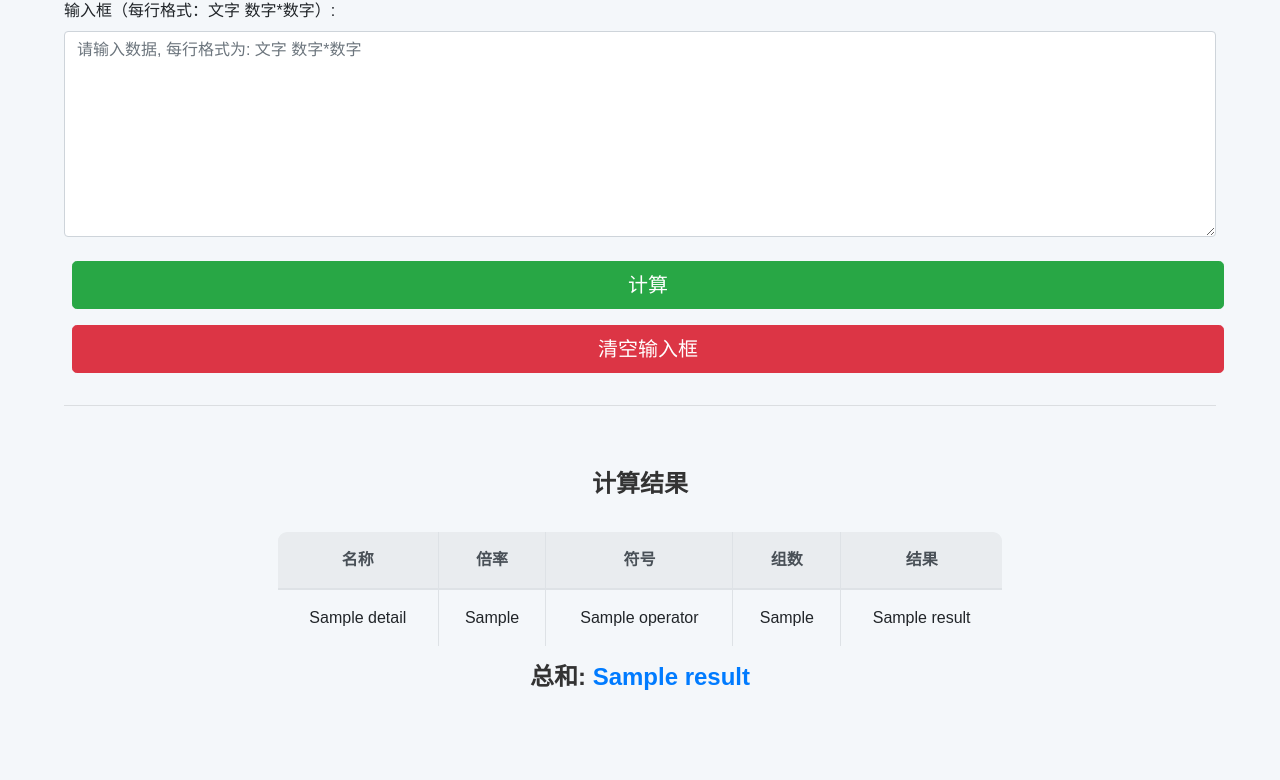
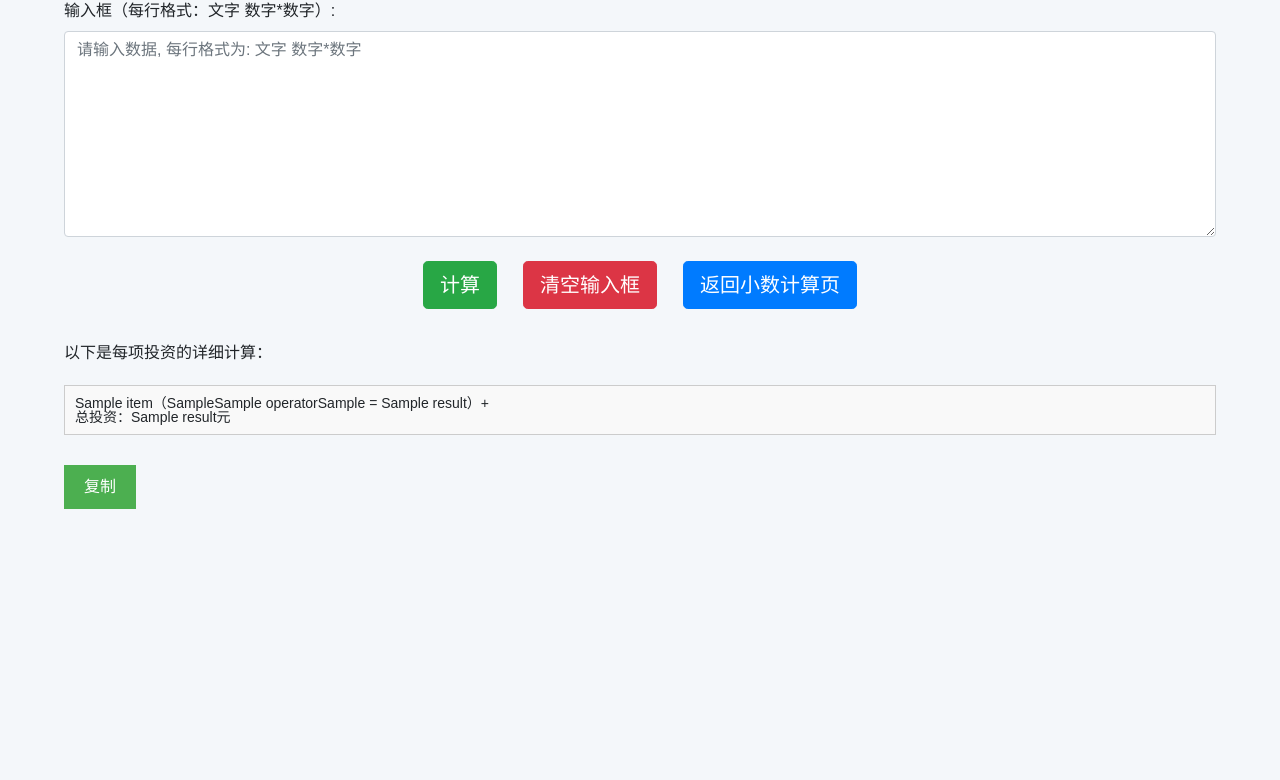
Before and after one commit to Mr-Weik/calc_web, a Flask app: template templates/calc_sum.html in a window 1280 px wide. Shown: the part 121-901 px from the top of the page. After the commit the page ends 630 px from the top, so only its background shows below. Run offline with Flask 3, Linux system fonts and the light colour scheme; the template is opened without the code that fills it: most values are stand-ins (such as "Sample title", 1, 10 or a date in 2020); some libraries are stand-ins or nearby versions.

Commit message:
feat : 增加新的页面,优化逻辑

```diff
--- a/app.py
+++ b/app.py
@@ -58,7 +58,6 @@ def calculate():
     )
 
 
-@app.route('/calc_sum', methods=['GET', 'POST'])
 @app.route('/calc_sum', methods=['GET', 'POST'])
 def calc_sum():
     result = None
@@ -130,6 +129,7 @@ def calc_sum():
 
         result = round(total_sum, 2)  # 最终结果四舍五入到两位小数
 
+    print(f'result: {result}, details: {details}')
     return render_template('calc_sum.html', result=result, details=details)
 
 
--- a/static/css/calc_sum.css
+++ b/static/css/calc_sum.css
@@ -1,6 +1,6 @@
 /* 自定义样式 */
 body {
-    background-color: #f4f7fa; /* 改为更柔和的背景色 */
+    background-color: #f4f7fa; /* 更柔和的背景色 */
     font-family: 'Arial', sans-serif;
     margin: 0;
     padding: 0;
@@ -74,6 +74,20 @@ strong {
     color: #007bff; /* 结果加亮显示 */
 }
 
+/* 操作按钮的样式调整 */
+.text-center {
+    display: flex;
+    justify-content: center;  /* 水平居中 */
+    align-items: center;  /* 垂直居中 */
+    gap: 10px;  /* 按钮之间的间距 */
+    flex-wrap: nowrap;  /* 禁止按钮换行 */
+}
+
+.text-center button {
+    margin: 0;  /* 移除默认的外边距 */
+    width: auto;  /* 按钮宽度根据内容自适应 */
+}
+
 /* 响应式设计 */
 @media (max-width: 767px) {
     .container {
@@ -107,3 +121,39 @@ strong {
         font-size: 1rem;
     }
 }
+
+/* 盒子样式 */
+.calc-box {
+    border: 1px solid #ccc;
+    padding: 10px;
+    margin: 20px 0;
+    background-color: #f9f9f9;
+    font-family: Arial, sans-serif;
+    font-size: 14px;
+    white-space: normal; /* 改为 normal，避免换行符带来额外间距 */
+    line-height: 1; /* 控制行间距为最小 */
+}
+
+/* 去除 p 标签的上下外边距 */
+.calc-box p {
+    margin: 0; /* 去除 p 标签默认的上下边距 */
+}
+
+/* 复制按钮样式 */
+.copy-btn {
+    background-color: #4CAF50; /* 绿色 */
+    color: white;
+    padding: 10px 20px;
+    margin-top: 10px;
+    border: none;
+    cursor: pointer;
+    font-size: 16px;
+}
+
+.copy-btn:hover {
+    background-color: #45a049;
+}
+
+.copy-btn:active {
+    background-color: #3e8e41;
+}
--- a/static/js/calc_sum.js
+++ b/static/js/calc_sum.js
@@ -1,3 +1,55 @@
+// 页面加载时发送请求
+window.onload = function () {
+    fetch('/calc_sum')
+        .then(response => response.json())
+        .then(data => {
+            let resultText = '';
+            // 拼接每一项计算结果
+            data.details.forEach(detail => {
+                resultText += `${detail.name}（${detail.num1} ${detail.operator} ${detail.num2} = ${detail.result}） +\n`;
+            });
+            resultText += `总投资 ${data.total_investment} 元`;
+
+            // 将结果显示在页面的 pre 标签中
+            document.getElementById('result').textContent = resultText;
+        })
+        .catch(error => {
+            console.error('Error fetching data:', error);
+        });
+}
+
+
+// copy.js
+document.addEventListener('DOMContentLoaded', function () {
+    // 获取复制按钮和显示内容的盒子
+    const copyBtn = document.getElementById('copy-btn');
+    const calcBox = document.getElementById('calc-container');
+
+    // 复制按钮点击事件
+    copyBtn.addEventListener('click', function () {
+        // 创建一个临时的文本框
+        const textArea = document.createElement('textarea');
+        textArea.value = calcBox.innerText; // 获取盒子内的文本
+        document.body.appendChild(textArea);
+
+        // 选择文本并复制
+        textArea.select();
+        document.execCommand('copy');
+
+        // 移除临时文本框
+        document.body.removeChild(textArea);
+
+        // 可选：弹出提示用户内容已被复制
+        alert('内容已复制到剪贴板！');
+    });
+});
+
+
 function clearInput() {
-    document.getElementById('input_text').value = '';
+    document.getElementById('input_text').value = '';  // 清空 textarea 的内容
 }
+
+
+function goBack() {
+    window.location.href = '/'; // 跳转到 index.html 页面
+}
--- a/templates/calc_sum.html
+++ b/templates/calc_sum.html
@@ -21,44 +21,24 @@
 
         <!-- 操作按钮 -->
         <div class="text-center mb-4">
-            <button name="operation" value="add" type="submit" class="btn btn-success m-2 btn-lg w-100 w-md-auto">计算</button>
-            <button type="button" class="btn btn-danger m-2 btn-lg w-100 w-md-auto" onclick="clearInput()">清空输入框</button>
+            <button name="operation" value="add" type="submit" class="btn btn-success m-2 btn-lg">计算</button>
+            <button type="button" class="btn btn-danger m-2 btn-lg" onclick="clearInput()">清空输入框</button>
+            <button type="button" class="btn btn-primary m-2 btn-lg" onclick="goBack()">返回小数计算页</button>
         </div>
+
     </form>
 
-{% if result is not none %}
-<hr>
-<div class="container">
-    <div class="row justify-content-center">
-        <div class="col-md-8">
-            <h3 class="text-center">计算结果</h3>
-            <table class="table table-bordered table-hover">
-                <thead class="thead-light">
-                    <tr>
-                        <th>名称</th>
-                        <th>倍率</th>
-                        <th>符号</th>
-                        <th>组数</th>
-                        <th>结果</th>
-                    </tr>
-                </thead>
-                <tbody>
-                    {% for detail in details %}
-                    <tr>
-                        <td>{{ detail.name }}</td>
-                        <td>{{ detail.num1 }}</td>
-                        <td>{{ detail.operator }}</td>
-                        <td>{{ detail.num2 }}</td>
-                        <td>{{ detail.result }}</td>
-                    </tr>
-                    {% endfor %}
-                </tbody>
-            </table>
-            <h4 class="text-center mt-3">总和: <strong>{{ result }}</strong></h4>
-        </div>
+    <p>以下是每项投资的详细计算：</p>
+
+    <div id="calc-container" class="calc-box">
+        {% for item in details %}
+            <p>{{ item.name }}（{{ item.num1 }}{{ item.operator }}{{ item.num2 }} = {{ item.result }}）+</p>
+        {% endfor %}
+        <p>总投资：{{ result }}元</p>
     </div>
-</div>
-{% endif %}
+
+    <!-- 复制按钮 -->
+    <button id="copy-btn" class="copy-btn">复制</button>
 
 
 
```
Also changed, not shown: static/js/script.js (+33 -1 lines), templates/index.html (+8 -2 lines).
